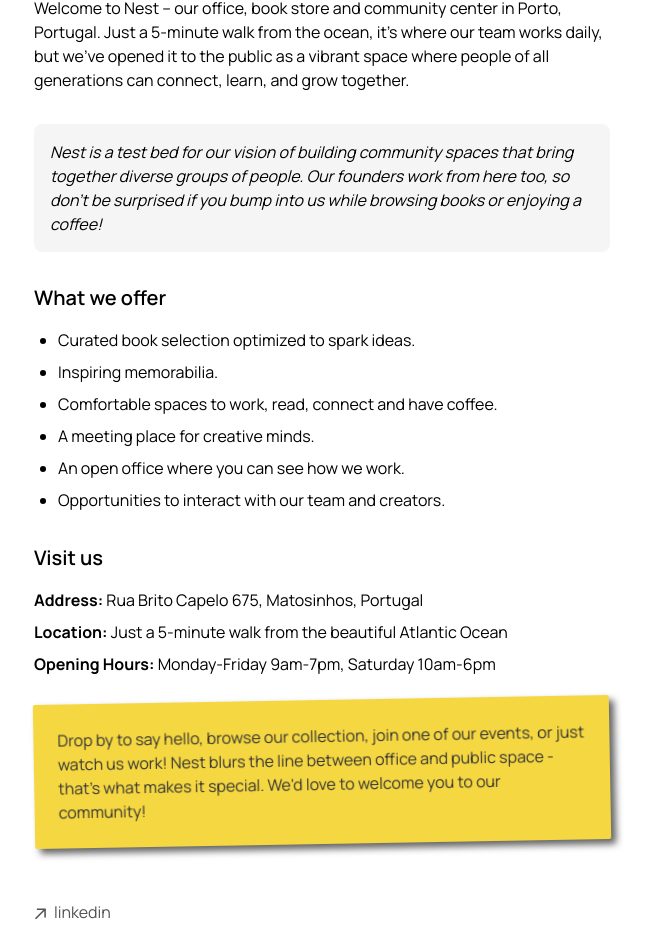
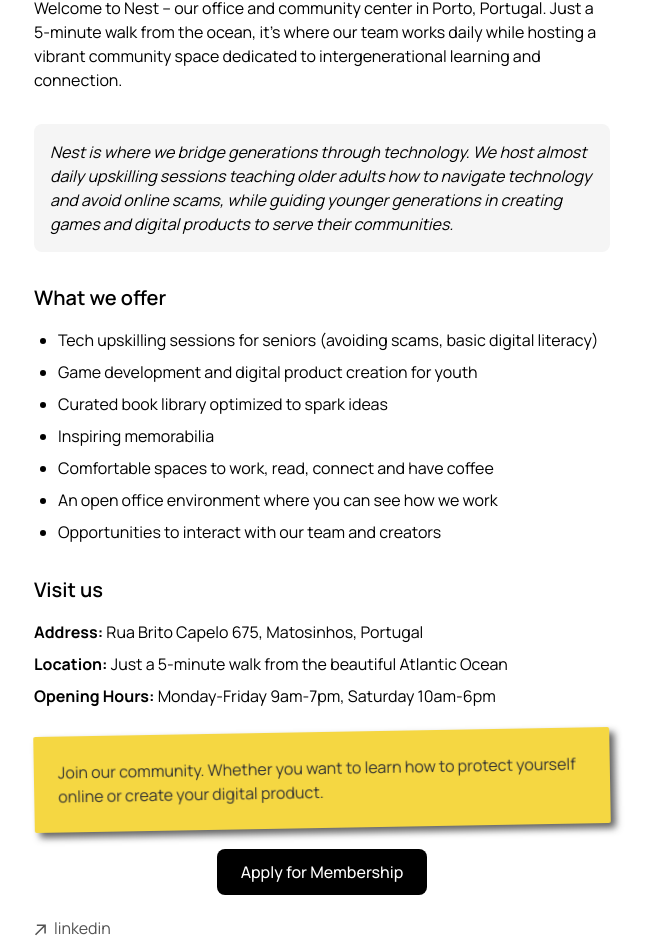
Before and after one commit to col-intel/collective-intelligence, a Next.js app: page /nest in a window 1280 px wide. Shown: the part 812-1764 px from the top of the page, without its empty margins (318-970 px from the left). Built offline with nearby package versions, Linux system fonts and the light colour scheme.

Commit message:
Changed nest concept

```diff
--- a/app/nest/page.tsx
+++ b/app/nest/page.tsx
@@ -2,8 +2,8 @@
 import type { Metadata } from 'next'
 
 export const metadata: Metadata = {
-  title: 'Nest | Book Store & Community Center',
-  description: 'Our office, book store and community center in Matosinhos, Porto - open to the public and a space for all generations to connect and grow together.',
+  title: 'Nest | Community Center & Office',
+  description: 'Our office and community center in Matosinhos, Porto - where different generations learn together through upskilling sessions on technology and digital creation.',
 }
 
 export default function Nest() {
@@ -25,7 +25,7 @@
       <div className="mb-8">
         <Image
           src="/thehouse.png"
-          alt="Nest - Collective Intelligence's office, book store and community center"
+          alt="Nest - Collective Intelligence's community center and office"
           width={800}
           height={450}
           className="rounded-lg"
@@ -34,24 +34,24 @@
       </div>
 
       <p className="mb-4">
-        Welcome to Nest – our office, book store and community center in Porto, Portugal. Just a 5-minute walk from the ocean, it's where our team works daily, but we've opened it to the public as a vibrant space where people of all generations can connect, learn, and grow together.
+        Welcome to Nest – our office and community center in Porto, Portugal. Just a 5-minute walk from the ocean, it's where our team works daily while hosting a vibrant community space dedicated to intergenerational learning and connection.
       </p>
 
       <div className="my-8 rounded-lg bg-neutral-100 dark:bg-neutral-900 p-4">
         <p className="italic">
-          Nest is a test bed for our vision of building community spaces that bring together diverse groups of people.
-          Our founders work from here too, so don't be surprised if you bump into us while browsing books or enjoying a coffee!
+          Nest is where we bridge generations through technology. We host almost daily upskilling sessions teaching older adults how to navigate technology and avoid online scams, while guiding younger generations in creating games and digital products to serve their communities.
         </p>
       </div>
 
       <h2 className="font-semibold text-xl mt-8 mb-4">What we offer</h2>
       <ul className="list-disc pl-6 space-y-2 mb-6">
-        <li>Curated book selection optimized to spark ideas.</li>
-        <li>Inspiring memorabilia.</li>
-        <li>Comfortable spaces to work, read, connect and have coffee.</li>
-        <li>A meeting place for creative minds.</li>
-        <li>An open office where you can see how we work.</li>
-        <li>Opportunities to interact with our team and creators.</li>
+        <li>Tech upskilling sessions for seniors (avoiding scams, basic digital literacy)</li>
+        <li>Game development and digital product creation for youth</li>
+        <li>Curated book library optimized to spark ideas</li>
+        <li>Inspiring memorabilia</li>
+        <li>Comfortable spaces to work, read, connect and have coffee</li>
+        <li>An open office environment where you can see how we work</li>
+        <li>Opportunities to interact with our team and creators</li>
       </ul>
 
       <h2 className="font-semibold text-xl mt-8 mb-4">Visit us</h2>
@@ -62,7 +62,16 @@
       </div>
 
       <div className="post-it-note mt-8">
-        Drop by to say hello, browse our collection, join one of our events, or just watch us work! Nest blurs the line between office and public space - that's what makes it special. We'd love to welcome you to our community!
+        Join our community. Whether you want to learn how to protect yourself online or create your digital product.
+      </div>
+
+      <div className="mt-8 text-center">
+        <a
+          href="mailto:hi@ci.vc?subject=Apply%20for%20Nest%20Membership&body=Hello,%0A%0AI'm%20interested%20in%20applying%20for%20a%20Nest%20membership.%0A%0AName:%20%0AAge:%20%0AInterests:%20%0A%0AWhat%20I%20hope%20to%20gain%20from%20Nest:%20%0A%0A"
+          className="bg-black text-white dark:bg-white dark:text-black px-6 py-3 rounded-lg font-medium hover:opacity-90 transition-opacity"
+        >
+          Apply for Membership
+        </a>
       </div>
     </section>
   )
```
